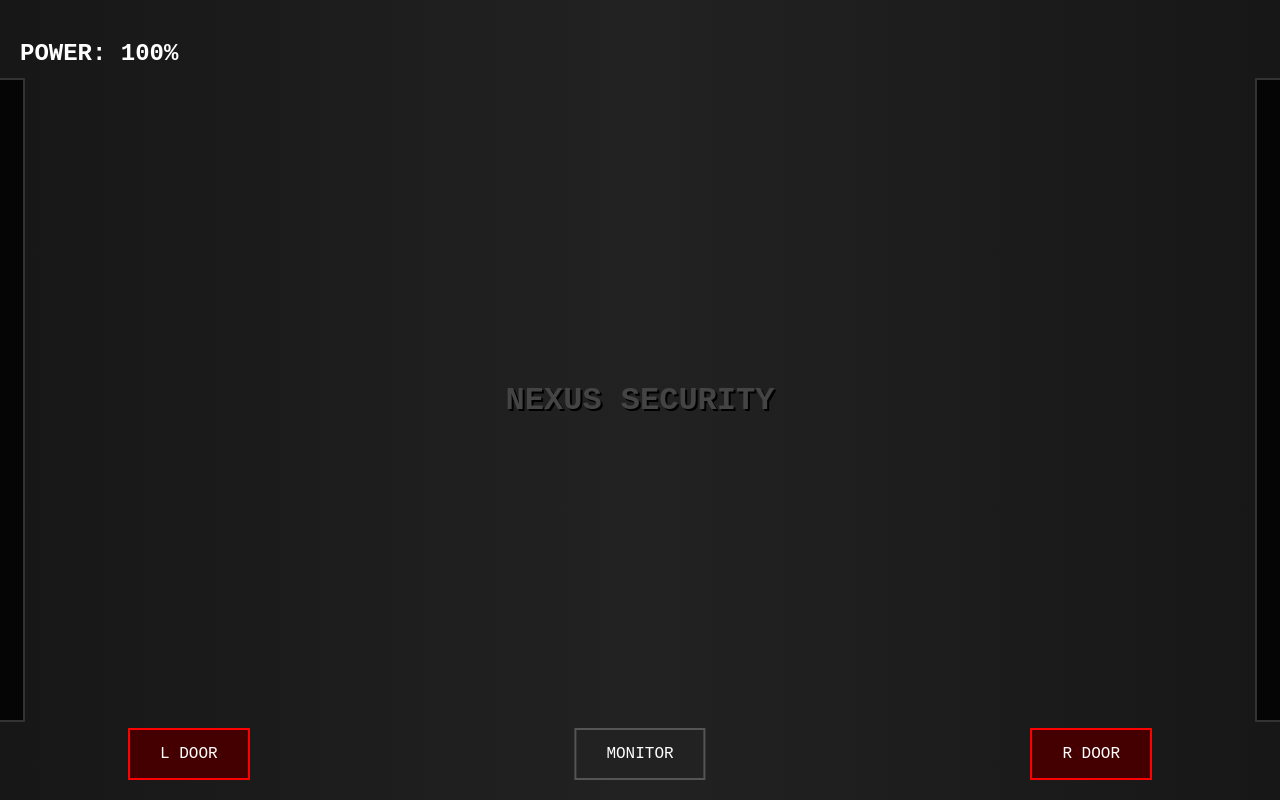
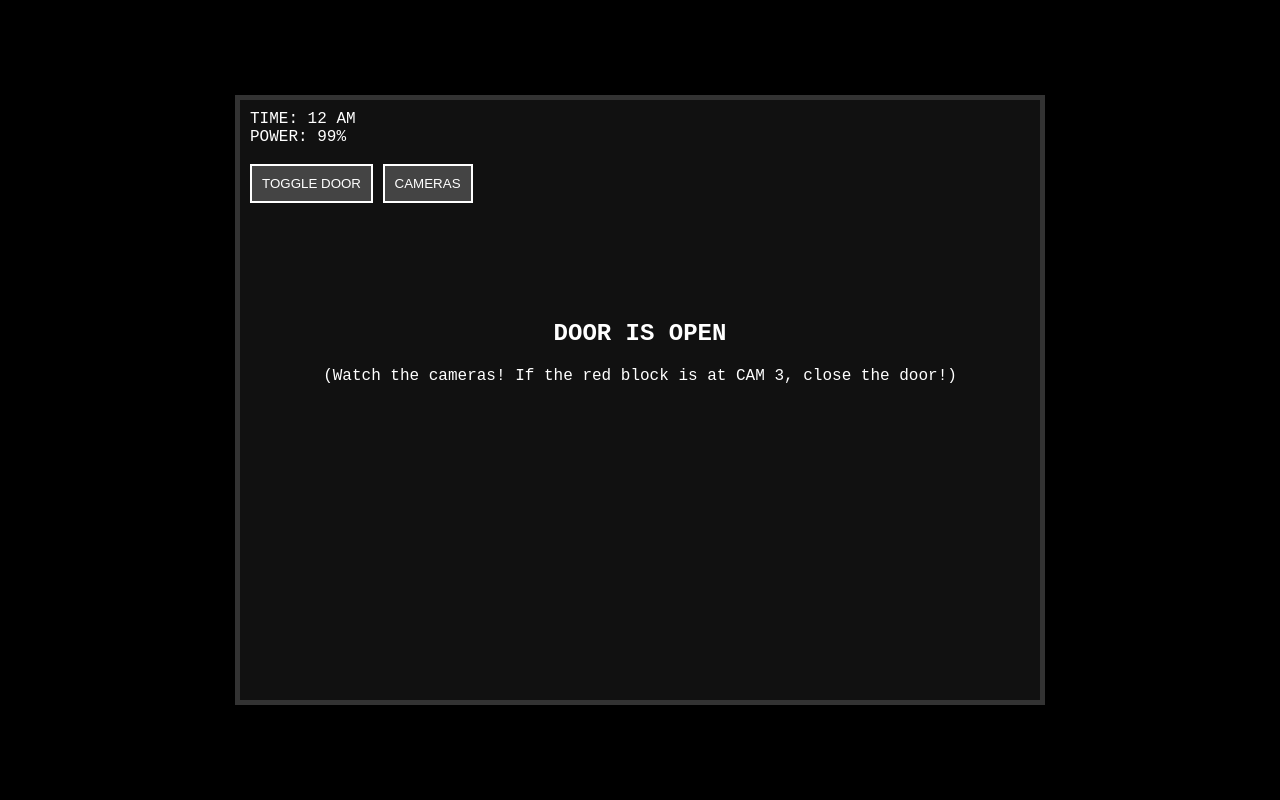
Before and after one commit to kaflerayman-tech/kaflefnaf, a plain HTML site: page index.html in a window 1280 px wide. Drawn offline with Linux system fonts and the light colour scheme.

Commit message:
functional

```diff
--- a/index.html
+++ b/index.html
@@ -1,51 +1,144 @@
 <!DOCTYPE html>
-<html>
+<html lang="en">
 <head>
-    <title>Nexus: The Awakening</title>
+    <meta charset="UTF-8">
+    <meta name="viewport" content="width=device-width, initial-scale=1.0">
+    <title>FNAF Web Clone 2026</title>
     <style>
-        body, html { margin: 0; padding: 0; overflow: hidden; background: #000; color: white; font-family: 'Courier New', monospace; }
-        #game-container { position: relative; width: 100vw; height: 100vh; display: flex; justify-content: center; align-items: center; }
+        body { margin: 0; background: black; color: white; font-family: 'Courier New', Courier, monospace; overflow: hidden; }
+        #game-container { position: relative; width: 100vw; height: 100vh; display: flex; align-items: center; justify-content: center; }
+        #view { width: 800px; height: 600px; border: 5px solid #333; position: relative; background: #111; }
 
-        /* The Panning Office */
-        #office {
-            width: 150%; height: 100%;
-            background: linear-gradient(90deg, #111 0%, #222 50%, #111 100%);
-            position: absolute; left: -25%;
-            transition: transform 0.1s ease-out; /* Smooth 2026 panning effect */
-            display: flex; justify-content: space-around; align-items: center;
-        }
+        /* UI Elements */
+        #ui { position: absolute; top: 10px; left: 10px; z-index: 10; pointer-events: none; }
+        .btn { pointer-events: all; cursor: pointer; background: #444; color: white; border: 2px solid white; padding: 10px; }
+        .btn:hover { background: #666; }
 
-        .door { width: 100px; height: 80%; background: #050505; border: 2px solid #333; position: relative; }
-        .door.closed { background: cyan; box-shadow: 0 0 20px cyan; }
+        #camera-feed { display: none; position: absolute; inset: 0; background: rgba(0,0,0,0.8); z-index: 5; text-align: center; }
+        #static { position: absolute; inset: 0; background: url('media.giphy.com'); opacity: 0.1; pointer-events: none; }
+        #animatronic { width: 100px; height: 150px; background: red; position: absolute; bottom: 50px; left: 350px; display: none; }
 
-        /* Modern UI */
-        #ui-overlay { position: absolute; top: 20px; left: 20px; pointer-events: none; }
-        .button {
-            position: absolute; bottom: 20px; padding: 15px 30px;
-            background: #440000; border: 2px solid red; cursor: pointer; pointer-events: all;
-        }
-        #cam-btn { left: 50%; transform: translateX(-50%); background: #222; border-color: #555; }
+        #jumpscare { display: none; position: fixed; inset: 0; background: red; z-index: 100; align-items: center; justify-content: center; font-size: 50px; color: black; font-weight: bold; }
     </style>
 </head>
 <body>
-    <div id="game-container">
-        <div id="office">
-            <div id="left-door" class="door"></div>
-            <div id="center-room">
-                <h1 style="color: #444; text-shadow: 2px 2px #000;">NEXUS SECURITY</h1>
-            </div>
-            <div id="right-door" class="door"></div>
+
+<div id="game-container">
+    <div id="view">
+        <div id="ui">
+            <div>TIME: <span id="clock">12</span> AM</div>
+            <div>POWER: <span id="power">100</span>%</div>
+            <br>
+            <button class="btn" onclick="toggleDoor()">TOGGLE DOOR</button>
+            <button class="btn" onclick="toggleCameras()">CAMERAS</button>
         </div>
 
-        <div id="ui-overlay">
-            <h2 id="power">POWER: 100%</h2>
+        <!-- Office View -->
+        <div id="office-content" style="padding-top: 200px; text-align: center;">
+            <h2 id="door-status">DOOR IS OPEN</h2>
+            <p>(Watch the cameras! If the red block is at CAM 3, close the door!)</p>
         </div>
 
-        <div id="left-btn" class="button" style="left: 10%;">L DOOR</div>
-        <div id="right-btn" class="button" style="right: 10%;">R DOOR</div>
-        <div id="cam-btn" class="button">MONITOR</div>
+        <!-- Camera System -->
+        <div id="camera-feed">
+            <h1 id="cam-name">CAM 1: STAGE</h1>
+            <div id="camera-buttons">
+                <button class="btn" onclick="changeCam(1)">CAM 1</button>
+                <button class="btn" onclick="changeCam(2)">CAM 2</button>
+                <button class="btn" onclick="changeCam(3)">CAM 3</button>
+            </div>
+            <div id="animatronic"></div>
+            <div id="static"></div>
+        </div>
     </div>
+</div>
 
-    <script src="game.js"></script>
+<div id="jumpscare">IT'S ME. GAME OVER.</div>
+
+<script>
+    // Game State
+    let power = 100;
+    let time = 0; // 0 = 12AM, 6 = 6AM
+    let doorClosed = false;
+    let camsOpen = false;
+    let currentCam = 1;
+    let enemyPos = 1; // 1: Stage, 2: Hallway, 3: Outside Door, 4: Office (Jumpscare)
+
+    // Elements
+    const powerEl = document.getElementById('power');
+    const clockEl = document.getElementById('clock');
+    const doorStatus = document.getElementById('door-status');
+    const camFeed = document.getElementById('camera-feed');
+    const camName = document.getElementById('cam-name');
+    const enemyEl = document.getElementById('animatronic');
+    const jumpScareEl = document.getElementById('jumpscare');
+
+    // Power Drain Logic
+    setInterval(() => {
+        let drain = 0.1;
+        if (doorClosed) drain += 0.3;
+        if (camsOpen) drain += 0.2;
+        power -= drain;
+        powerEl.innerText = Math.floor(power);
+        if (power <= 0) gameOver("Power Outage...");
+    }, 1000);
+
+    // Time Progression (1 min = 1 hour)
+    setInterval(() => {
+        time++;
+        clockEl.innerText = time === 0 ? 12 : time;
+        if (time >= 6) alert("6 AM! YOU WIN!");
+    }, 60000);
+
+    // AI Logic: Movement opportunities every 5 seconds
+    setInterval(() => {
+        if (Math.random() > 0.5) { // 50% chance to move
+            enemyPos++;
+            console.log("Enemy moved to: " + enemyPos);
+
+            if (enemyPos === 4) { // Final move
+                if (doorClosed) {
+                    enemyPos = 1; // Reset to stage if door blocked
+                    console.log("Door blocked him! Resetting.");
+                } else {
+                    gameOver();
+                }
+            }
+        }
+        updateVisuals();
+    }, 5000);
+
+    function toggleDoor() {
+        doorClosed = !doorClosed;
+        doorStatus.innerText = doorClosed ? "DOOR IS CLOSED" : "DOOR IS OPEN";
+    }
+
+    function toggleCameras() {
+        camsOpen = !camsOpen;
+        camFeed.style.display = camsOpen ? 'block' : 'none';
+        updateVisuals();
+    }
+
+    function changeCam(id) {
+        currentCam = id;
+        const names = {1: "STAGE", 2: "HALLWAY", 3: "OUTSIDE DOOR"};
+        camName.innerText = `CAM ${id}: ${names[id]}`;
+        updateVisuals();
+    }
+
+    function updateVisuals() {
+        // Show enemy only if they are in the room currently being viewed
+        if (camsOpen && enemyPos === currentCam) {
+            enemyEl.style.display = 'block';
+        } else {
+            enemyEl.style.display = 'none';
+        }
+    }
+
+    function gameOver(msg = "JUMPSCARE!") {
+        jumpScareEl.style.display = 'flex';
+        jumpScareEl.innerText = msg;
+    }
+</script>
 </body>
 </html>
```
